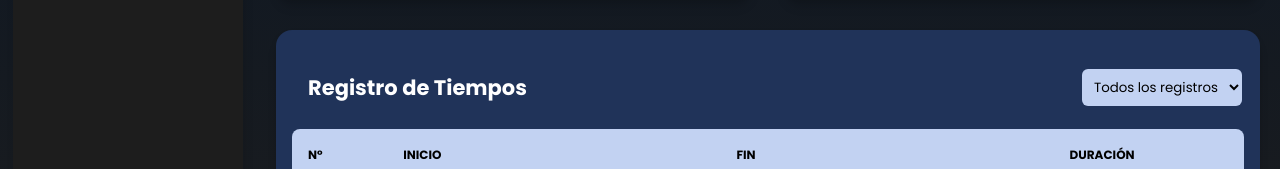
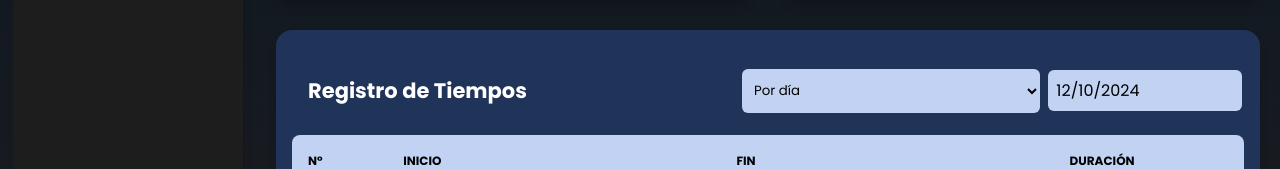
Before and after one commit to JoseGomez0811/Marktime_project, a React (Vite) app: page /tracking in a window 1280 px wide. Shown: the part 384-553 px from the top of the page. Built offline with nearby package versions, Linux system fonts and the light colour scheme; no server answers.

Commit message:
cambio al tipo de filtrado

```diff
--- a/src/pages/Tracking/Tracking.jsx
+++ b/src/pages/Tracking/Tracking.jsx
@@ -43,7 +43,7 @@ export function Tracking() {
   const [isRunning, setIsRunning] = useState(false);
   const [records, setRecords] = useState([]);
   const [startTime, setStartTime] = useState(null);
-  const [filter, setFilter] = useState({ type: "all", date: new Date() });
+  const [filter, setFilter] = useState({ type: "day", date: new Date() });
   const [userEmail, setUserEmail] = useState("");
   const [userSalary, setUserSalary] = useState(null);
   const [showConfirm, setShowConfirm] = useState(false);
@@ -57,7 +57,7 @@ export function Tracking() {
         setUserEmail(user.email);
         try {
           const salary = await getUserSalaryByEmail(user.email);
-          setUserSalary(salary);
+          setUserSalary(Number(salary));
         } catch (error) {
           console.error("Error al obtener el sueldo del usuario:", error);
         }
```
